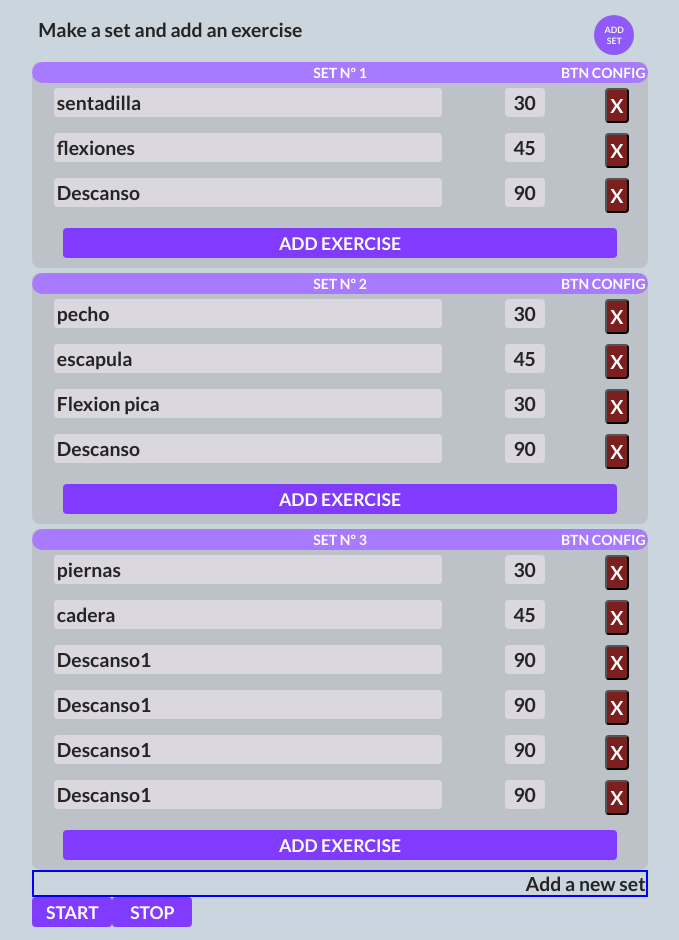
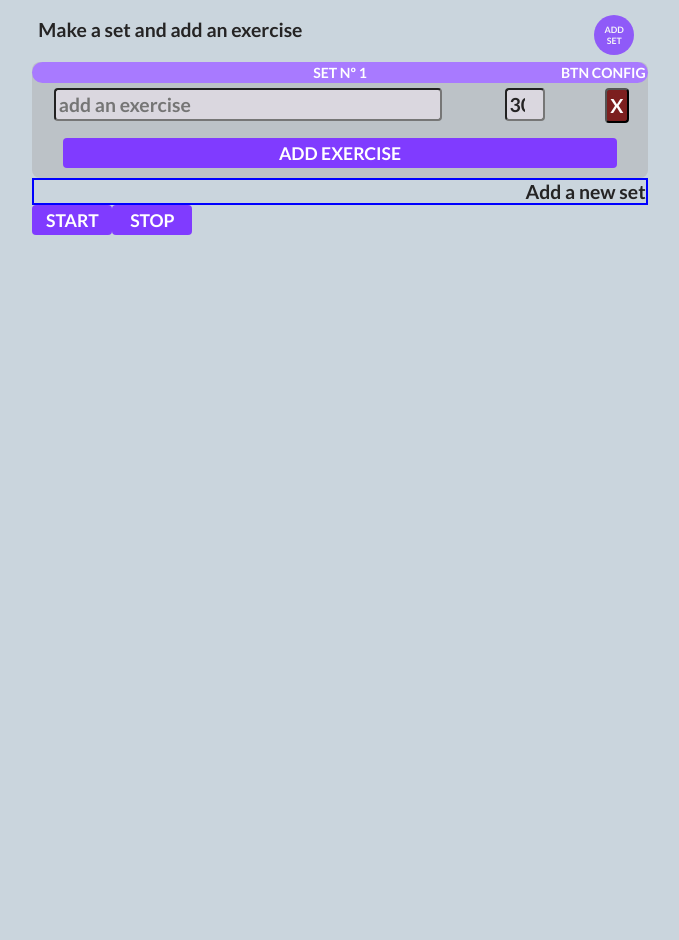
Before and after one commit to Fernandojbf123/fitness-music-2, a React (Vite) app: page / in a window 1280 px wide. Shown: the whole page, without its empty margins (300-979 px from the left). After the commit the page ends 800 px from the top, so only its background shows below. Built offline with nearby package versions, Linux system fonts and the light colour scheme.

Commit message:
added timer and other functions

```diff
--- a/src/components/exercise.jsx
+++ b/src/components/exercise.jsx
@@ -1,26 +1,70 @@
 import React from 'react'
 import "../styles/exercise.css"
-
-const Exercise = ({exerciseData}) => {
+import { useState, useEffect } from 'react';
 
 
-    let {name, duration } = exerciseData
+const Exercise = ({numberOfSet, exerciseNumber, exerciseData, handleEditCard}) => {
+
+ let [name, setName] = useState(exerciseData.name);
+ let [duration, setDuration] = useState(exerciseData.duration);
+
+ function handleDeleteExercise (e) {
+  e.preventDefault();
+  console.log(e.target)
+  console.log("presionando borrar")
+ }
+
+ useEffect ( () => {
+
+  let newExerciseData =
+    {
+      name:name,
+      duration:duration,
+    }
+  handleEditCard(numberOfSet, exerciseNumber,newExerciseData)
+ },[name])
+
+ useEffect ( () => {
+
+  let newExerciseData =
+  {
+    name:name,
+    duration:duration,
+  }
+
+  handleEditCard(numberOfSet, exerciseNumber, newExerciseData)
+ },[duration])
+
+
 
  return (
 
-    <div className='exercise'>
+    <form className='exercise'>
        <div className='exerciseName'>
-            <div>{name}</div>
+            <input
+              type='text'
+              placeholder='add an exercise'
+              value={name}
+              onChange={ e => setName(e.target.value)}
+            />
        </div>
        <div className='exerciseDuration'>
-         <div>{duration}</div>
+         <input
+            type='number'
+            placeholder="30"
+            value={duration}
+            onChange={ e => setDuration(+e.target.value)}
+         />
        </div>
 
        <div className='exerciseDel'>
-         <button className='btnDel'>X</button>
+         <button
+          className='btnDel'
+          onClick={e => handleDeleteExercise(e)}
+         >X</button>
        </div>
 
-    </div>
+    </form>
   )
 
 }
--- a/src/components/exerciseCard.jsx
+++ b/src/components/exerciseCard.jsx
@@ -3,9 +3,9 @@ import "../styles/exerciseCard.css"
 import AddExercise from './addExercise';
 import Exercise from './exercise'
 
-const ExerciseCard = ({exerciseCard}) => {
+const ExerciseCard = ({exerciseCard, handleEditCard, handleAddExercise}) => {
 
-    let {num, exercisesData} = exerciseCard;
+    let {numberOfSet, exercisesData} = exerciseCard;
 
   return (
     <div className='exerciseCard'>
@@ -16,7 +16,7 @@ const ExerciseCard = ({exerciseCard}) => {
             </div>
 
             <div className='cardHeaderName'>
-                SET Nº {num}
+                SET Nº {numberOfSet}
             </div>
 
             <div className='cardHeaderBtn'>
@@ -32,7 +32,10 @@ const ExerciseCard = ({exerciseCard}) => {
                 exercisesData.map( (exercise,idx) => (
                     <Exercise
                         key={idx}
+                        numberOfSet={numberOfSet} //set number
+                        exerciseNumber={idx}
                         exerciseData={exercise}
+                        handleEditCard={handleEditCard}
                     />
                 ))
             ):(
@@ -40,7 +43,11 @@ const ExerciseCard = ({exerciseCard}) => {
             )}
 
 
-            <button className='btn addMore'>ADD EXERCISE</button>
+            <button
+                className='btn addMore'
+                onClick={e => handleAddExercise(numberOfSet-1)}
+                >ADD EXERCISE
+            </button>
         </div>
 
     </div>
--- a/src/components/header.jsx
+++ b/src/components/header.jsx
@@ -1,12 +1,38 @@
 import React from 'react'
 import "../styles/header.css"
 
-const Header = () => {
+const Header = ({exerciseCards, setExerciseCards}) => {
+
+
+  const handleAddSet = () => {
+
+    let numberOfSets = exerciseCards.length;
+    let numberOfExercises = exerciseCards[numberOfSets-1].exercisesData.length;
+    let lastExerciseName = exerciseCards[numberOfSets-1].exercisesData[numberOfExercises-1].name;
+    let lastExerciseDuration = exerciseCards[numberOfSets-1].exercisesData[numberOfExercises-1].duration;
+
+    if (lastExerciseName === "" || lastExerciseDuration==="" ) {
+      console.log("ERROR")
+      //ADD AN ERROR MSG
+      return
+    }
+
+    let numberOfSet=numberOfSets+1;
+    let exercisesData = [{
+      name: "",
+      duration: 30,
+      preparation: 10
+    }]
+
+    setExerciseCards([...exerciseCards, {numberOfSet, exercisesData}])
+
+  }
+
   return (
     <div className='header'>
       <div className='headerTxt'>Make a set and add an exercise</div>
       <div className='headerBtn'>
-        <button className='btn transparent'>ADD SET</button>
+        <button className='btn transparent' onClick={handleAddSet}>ADD SET</button>
       </div>
     </div>
   )
--- a/src/exampleData.js
+++ b/src/exampleData.js
@@ -1,70 +1,84 @@
-let exerciseCards = [
-    {
-      num: 1,
-      exercisesData: [
-          {
-            name: "sentadilla",
-            duration: "30",
-          },
-          {
-            name: "flexiones",
-            duration: "45",
-          },
-          {
-            name: "Descanso",
-            duration: "90",
-          },
-        ]
-    },
-    {
-      num: 2,
-      exercisesData: [
+let exerciseCard1 = [
+  {
+    numberOfSet: 1,
+    exercisesData: [
         {
-          name: "pecho",
-          duration: "30",
-        },
-        {
-          name: "escapula",
-          duration: "45",
-        },
-        {
-          name: "Flexion pica",
-          duration: "30",
-        },
-        {
-          name: "Descanso",
-          duration: "90",
+          name: "",
+          duration: 30,
+          preparation: 10,
         },
       ]
-    },
-    {
-      num: 3,
-      exercisesData: [
-        {
-          name: "piernas",
-          duration: "30",
-        },
-        {
-          name: "cadera",
-          duration: "45",
-        },
-        {
-          name: "Descanso1",
-          duration: "90",
-        },
-        {
-          name: "Descanso1",
-          duration: "90",
-        },
-        {
-          name: "Descanso1",
-          duration: "90",
-        },
-        {
-          name: "Descanso1",
-          duration: "90",
-        },
-      ]
-    }
-  ]
-export default exerciseCards
+  },
+]
+
+
+// let exerciseCard1 = [
+//     {
+//       num: 1,
+//       exercisesData: [
+//           {
+//             name: "sentadilla",
+//             duration: "30",
+//           },
+//           {
+//             name: "flexiones",
+//             duration: "45",
+//           },
+//           {
+//             name: "Descanso",
+//             duration: "90",
+//           },
+//         ]
+//     },
+//     {
+//       num: 2,
+//       exercisesData: [
+//         {
+//           name: "pecho",
+//           duration: "30",
+//         },
+//         {
+//           name: "escapula",
+//           duration: "45",
+//         },
+//         {
+//           name: "Flexion pica",
+//           duration: "30",
+//         },
+//         {
+//           name: "Descanso",
+//           duration: "90",
+//         },
+//       ]
+//     },
+//     {
+//       num: 3,
+//       exercisesData: [
+//         {
+//           name: "piernas",
+//           duration: "30",
+//         },
+//         {
+//           name: "cadera",
+//           duration: "45",
+//         },
+//         {
+//           name: "Descanso1",
+//           duration: "90",
+//         },
+//         {
+//           name: "Descanso1",
+//           duration: "90",
+//         },
+//         {
+//           name: "Descanso1",
+//           duration: "90",
+//         },
+//         {
+//           name: "Descanso1",
+//           duration: "90",
+//         },
+//       ]
+//     }
+//   ]
+export default exerciseCard1
--- a/src/styles/exercise.css
+++ b/src/styles/exercise.css
@@ -22,7 +22,7 @@
     text-align: center;
 }
 
-.exerciseName div{
+.exerciseName input{
     width: 90%;
     margin: auto;
     text-align: left;
@@ -32,7 +32,7 @@
 
 }
 
-.exerciseDuration div{
+.exerciseDuration input{
     width: 40px;
     margin: auto;
     text-align: center;
```
